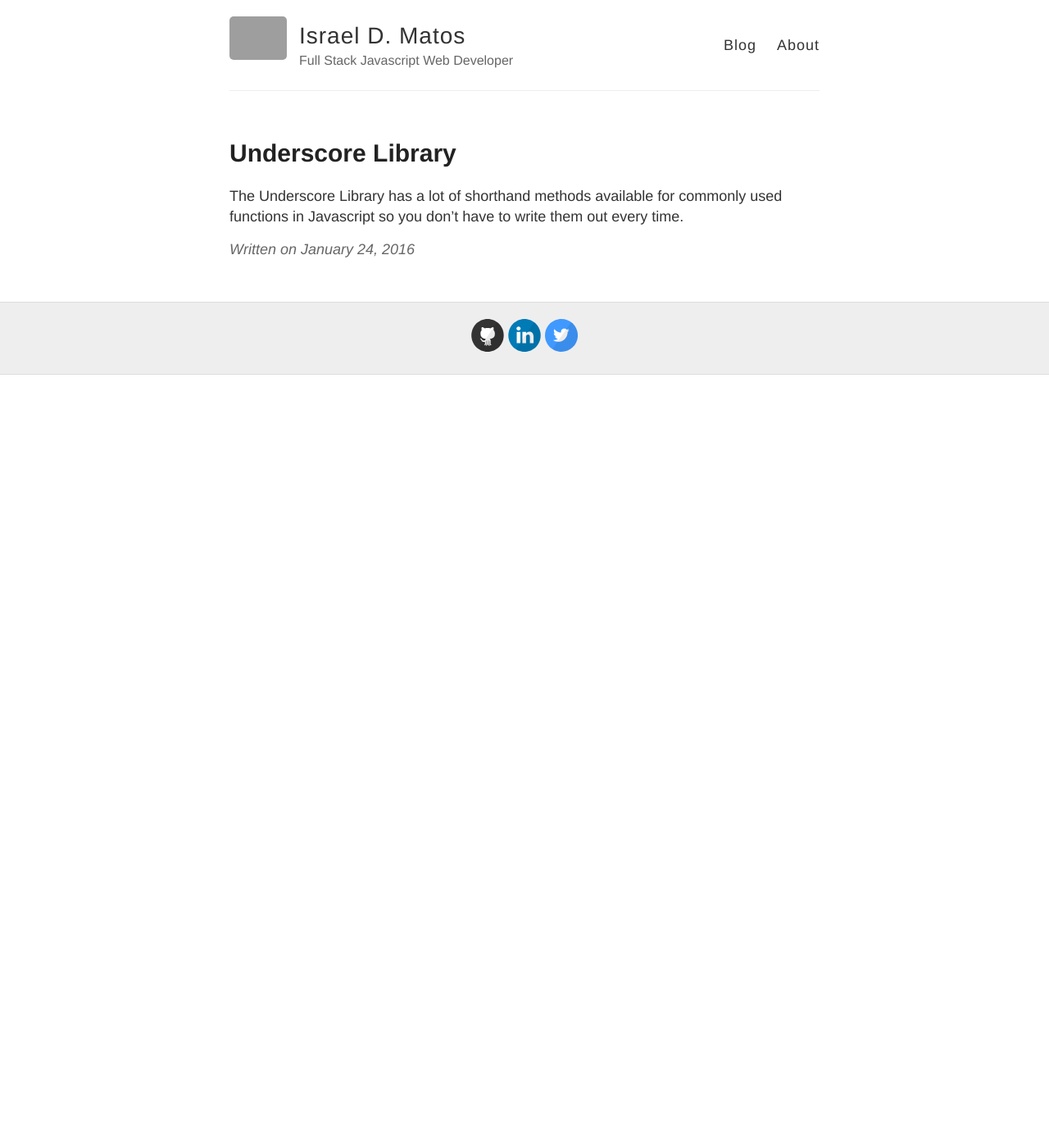
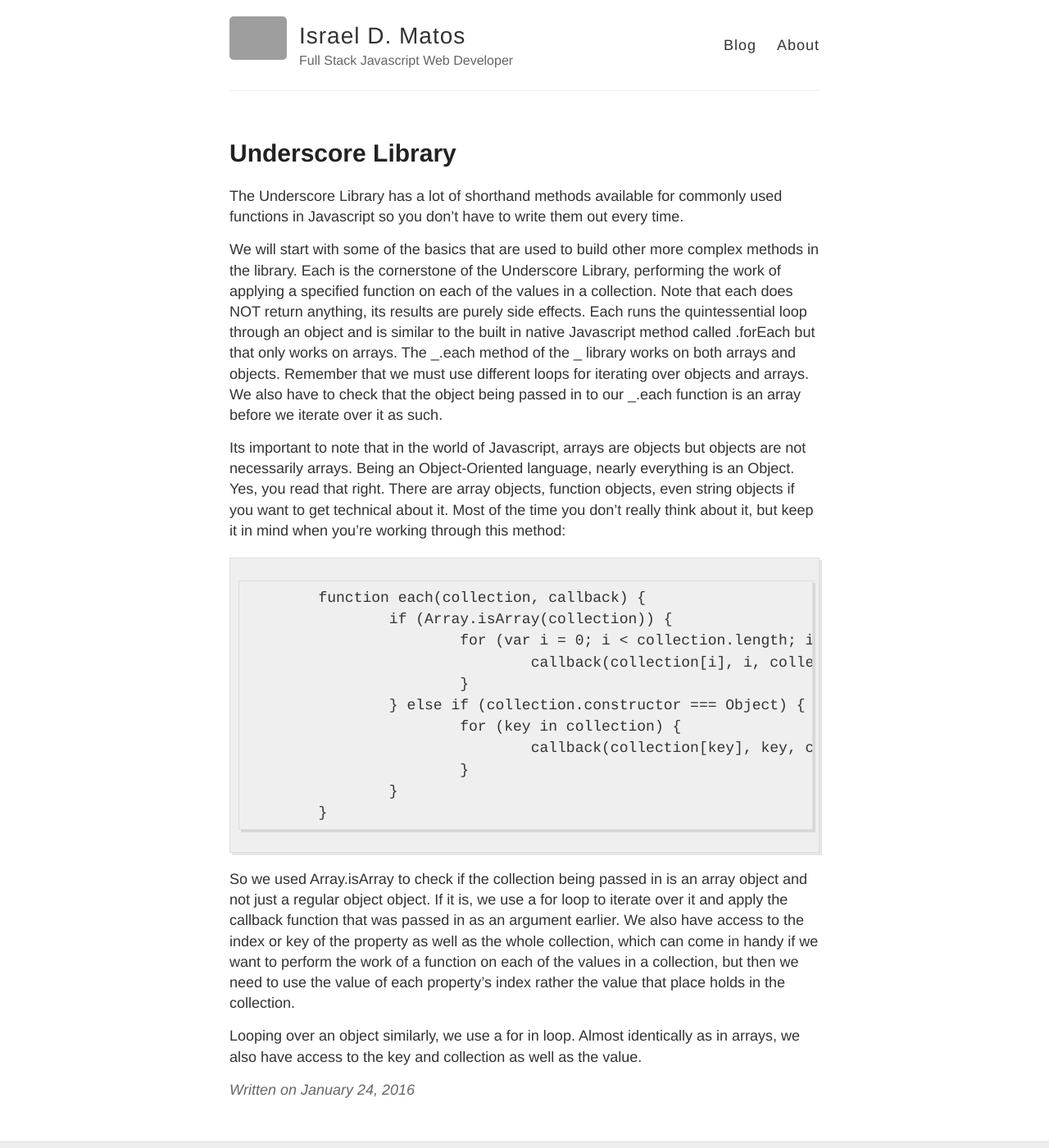
Before and after one commit to everysum1/everysum1.github.io, a Jekyll site: the page built from _posts/2016-01-24-Underscore-Library.md, in a window 1280 px wide and 1400 px high. Shown: the whole window at 82% size. Built offline with Jekyll 4.4.1, drawn with Linux system fonts in a browser that asks for light colours; Markdown is read by kramdown in place of the engine named in the settings; grey boxes are pictures that could not be loaded.

Commit message:
Updated each on Underscore post

```diff
--- a/_posts/2016-01-24-Underscore-Library.md
+++ b/_posts/2016-01-24-Underscore-Library.md
@@ -4,3 +4,24 @@ title: Underscore Library
 ---
 
 The Underscore Library has a lot of shorthand methods available for commonly used functions in Javascript so you don't have to write them out every time.
+
+
+We will start with some of the basics that are used to build other more complex methods in the library.  Each is the cornerstone of the Underscore Library, performing the work of applying a specified function on each of the values in a collection.  Note that each does NOT return anything, its results are purely side effects. Each runs the quintessential loop through an object and is similar to the built in native Javascript method called .forEach but that only works on arrays.  The _.each method of the _ library works on both arrays and objects.  Remember that we must use different loops for iterating over objects and arrays.  We also have to check that the object being passed in to our _.each function is an array before we iterate over it as such.
+
+Its important to note that in the world of Javascript, arrays are objects but objects are not necessarily arrays.  Being an Object-Oriented language, nearly everything is an Object.  Yes, you read that right.  There are array objects, function objects, even string objects if you want to get technical about it.  Most of the time you don't really think about it, but keep it in mind when you're working through this method:
+
+		function each(collection, callback) {
+			if (Array.isArray(collection)) {
+				for (var i = 0; i < collection.length; i++) {
+					callback(collection[i], i, collection)
+				}
+			} else if (collection.constructor === Object) {
+				for (key in collection) {
+					callback(collection[key], key, collection)
+				}
+			}
+		}
+
+So we used Array.isArray to check if the collection being passed in is an array object and not just a regular object object.  If it is, we use a for loop to iterate over it and apply the callback function that was passed in as an argument earlier.  We also have access to the index or key of the property as well as the whole collection, which can come in handy if we want to perform the work of a function on each of the values in a collection, but then we need to use the value of each property's index rather the value that place holds in the collection.
+
+Looping over an object similarly, we use a for in loop.  Almost identically as in arrays, we also have access to the key and collection as well as the value.
```
